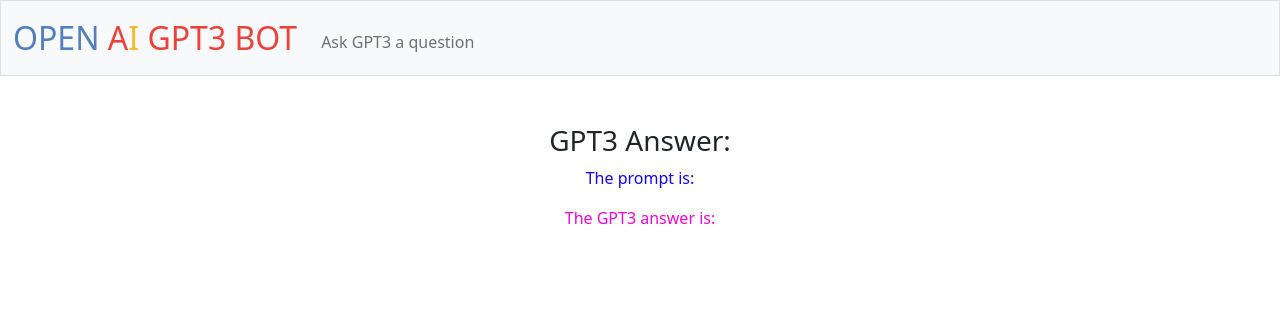
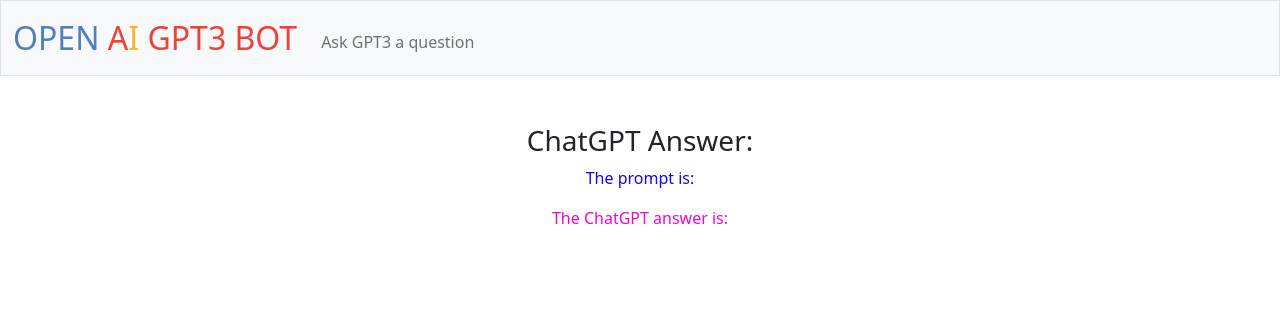
Before and after one commit to Catalin-Ioan-Sapariuc/flask-api-for-new-openai-models, a Flask app: template templates/answer.html in a window 1280 px wide. Shown: the top 336 px of the page. Run offline with Flask 2, Linux system fonts and the light colour scheme; the template is opened without the code that fills it, so the values that code supplies are empty; parts of the project's set-up code (start-up, migrations or seed data) failed here and were passed over.

Commit message:
initial commit

```diff
--- a/templates/answer.html
+++ b/templates/answer.html
@@ -1,15 +1,15 @@
 {% extends "layout.html" %}
 
 {% block title %}
-        GPT3 Answer:
+        ChatGPT Answer:
 {% endblock %}
 
 {% block main %}
 
-            <h3> GPT3 Answer: </h3>
+            <h3> ChatGPT Answer: </h3>
             <p> <FONT COLOR= "#1406ED"> The prompt is: </FONT> </p>
             <p> {{prompt}}</p>
-            <p> <FONT COLOR = "#ED06D4"> The GPT3 answer is: </FONT> </p>
+            <p> <FONT COLOR = "#ED06D4"> The ChatGPT answer is: </FONT> </p>
             <p> {{response}}</p>
 
 {% endblock %}
```
